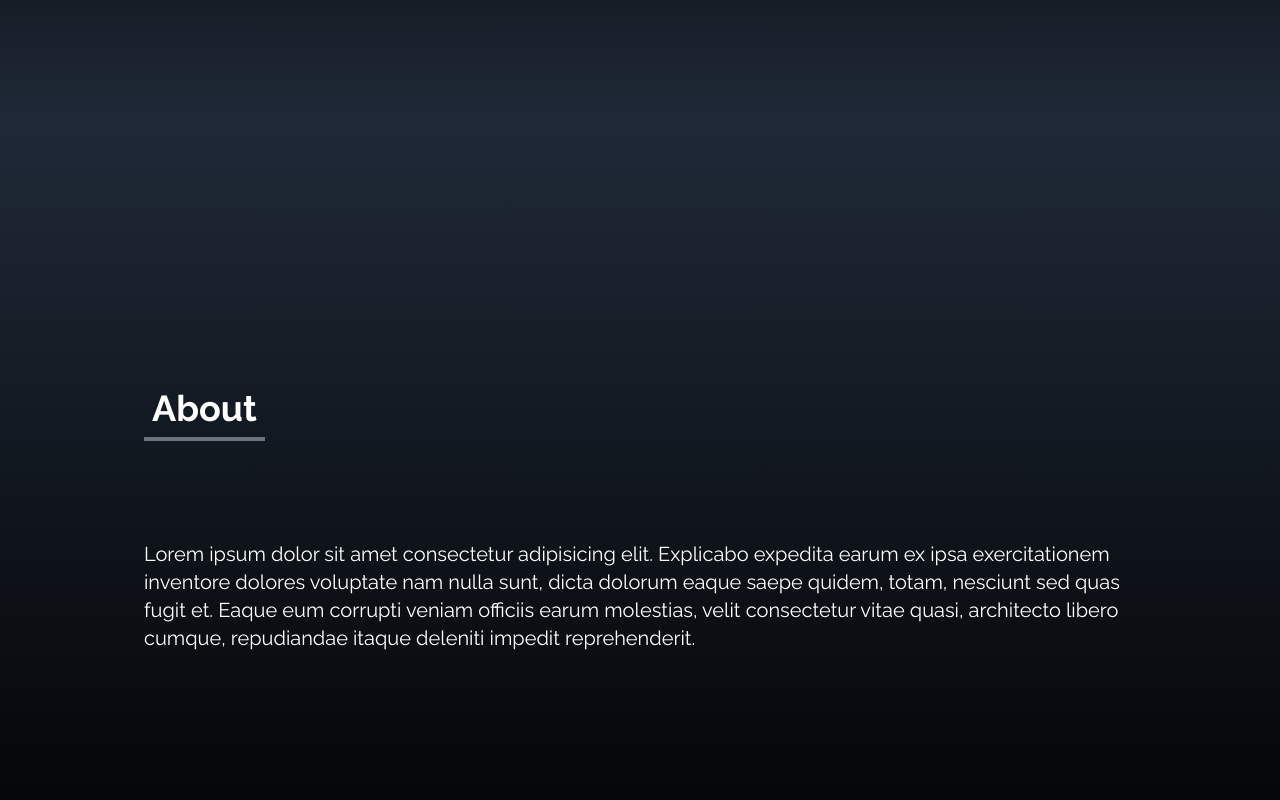
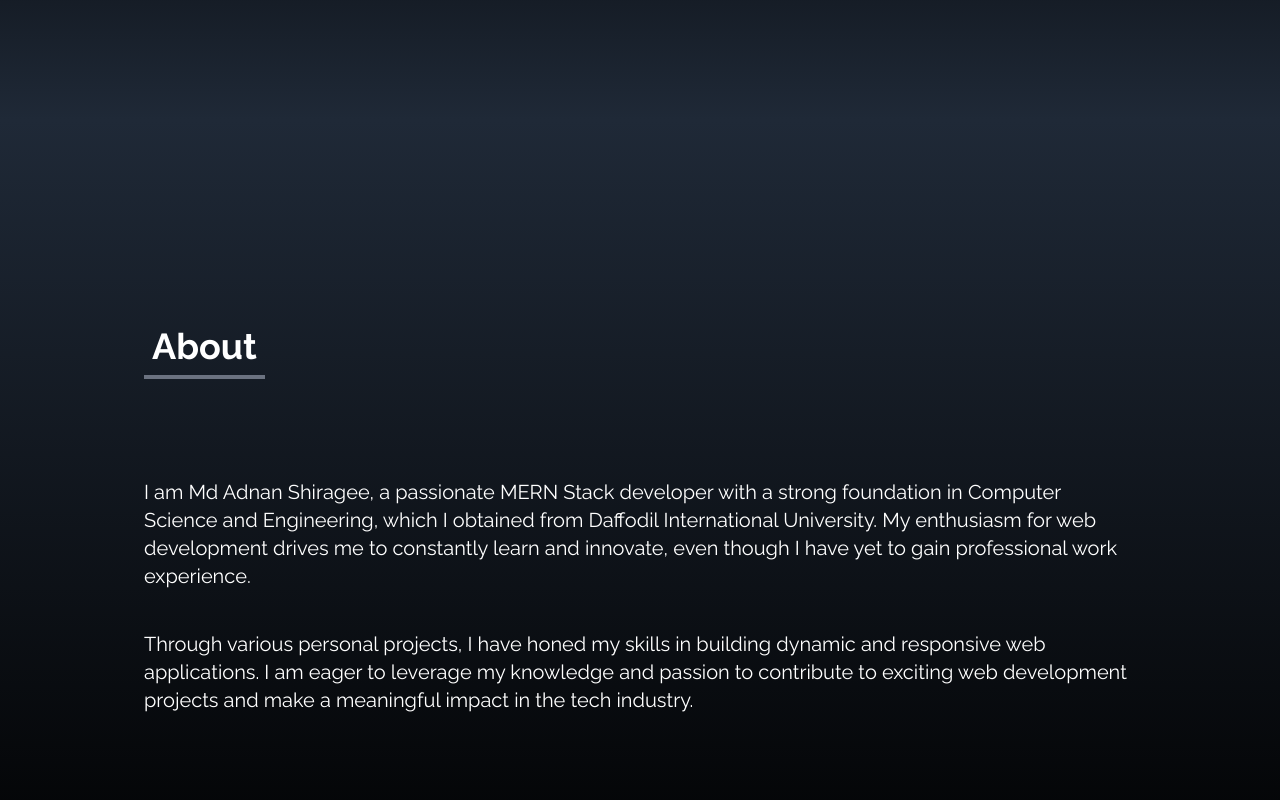
Before and after one commit to adnan2508/portfolio, a React (Vite) app: page / in a window 1280 px wide. Shown: the part 680-1480 px from the top of the page. Built offline with nearby package versions, Linux system fonts and the light colour scheme.

Commit message:
about me updated

```diff
--- a/src/components/About.jsx
+++ b/src/components/About.jsx
@@ -1,13 +1,31 @@
-import React from 'react';
+import React from "react";
 
 const About = () => {
   return (
-    <div name='about' className='w-full h-screen bg-gradient-to-b from-gray-800 to-black text-white'>
-      <div className='max-w-screen-lg p-4 mx-auto flex flex-col justify-center h-full'>
-        <div className='pb-8'>
-          <p className='text-4xl font-bold inline border-b-4 border-gray-500 p-2'>About</p>
+    <div
+      name="about"
+      className="w-full h-screen bg-gradient-to-b from-gray-800 to-black text-white"
+    >
+      <div className="max-w-screen-lg p-4 mx-auto flex flex-col justify-center h-full">
+        <div className="pb-8">
+          <p className="text-4xl font-bold inline border-b-4 border-gray-500 p-2">
+            About
+          </p>
         </div>
-        <p className='text-xl mt-20'>Lorem ipsum dolor sit amet consectetur adipisicing elit. Explicabo expedita earum ex ipsa exercitationem inventore dolores voluptate nam nulla sunt, dicta dolorum eaque saepe quidem, totam, nesciunt sed quas fugit et. Eaque eum corrupti veniam officiis earum molestias, velit consectetur vitae quasi, architecto libero cumque, repudiandae itaque deleniti impedit reprehenderit.</p>
+        <p className="text-xl mt-20">
+          I am Md Adnan Shiragee, a passionate MERN Stack developer with a
+          strong foundation in Computer Science and Engineering, which I
+          obtained from Daffodil International University. My enthusiasm for web
+          development drives me to constantly learn and innovate, even though I
+          have yet to gain professional work experience.
+        </p>
+
+        <p className="text-xl mt-10">
+        Through various personal projects, I have honed my skills in building
+        dynamic and responsive web applications. I am eager to leverage my
+        knowledge and passion to contribute to exciting web development projects
+        and make a meaningful impact in the tech industry.
+        </p>
       </div>
     </div>
   );
--- a/src/main.jsx
+++ b/src/main.jsx
@@ -6,7 +6,7 @@ import {
   createBrowserRouter,
   RouterProvider,
 } from "react-router-dom";
-import About from './components/About.jsx';
+
 
 const router = createBrowserRouter([
   {
```
Also changed, not shown: src/App.jsx (line endings or trailing spaces).
